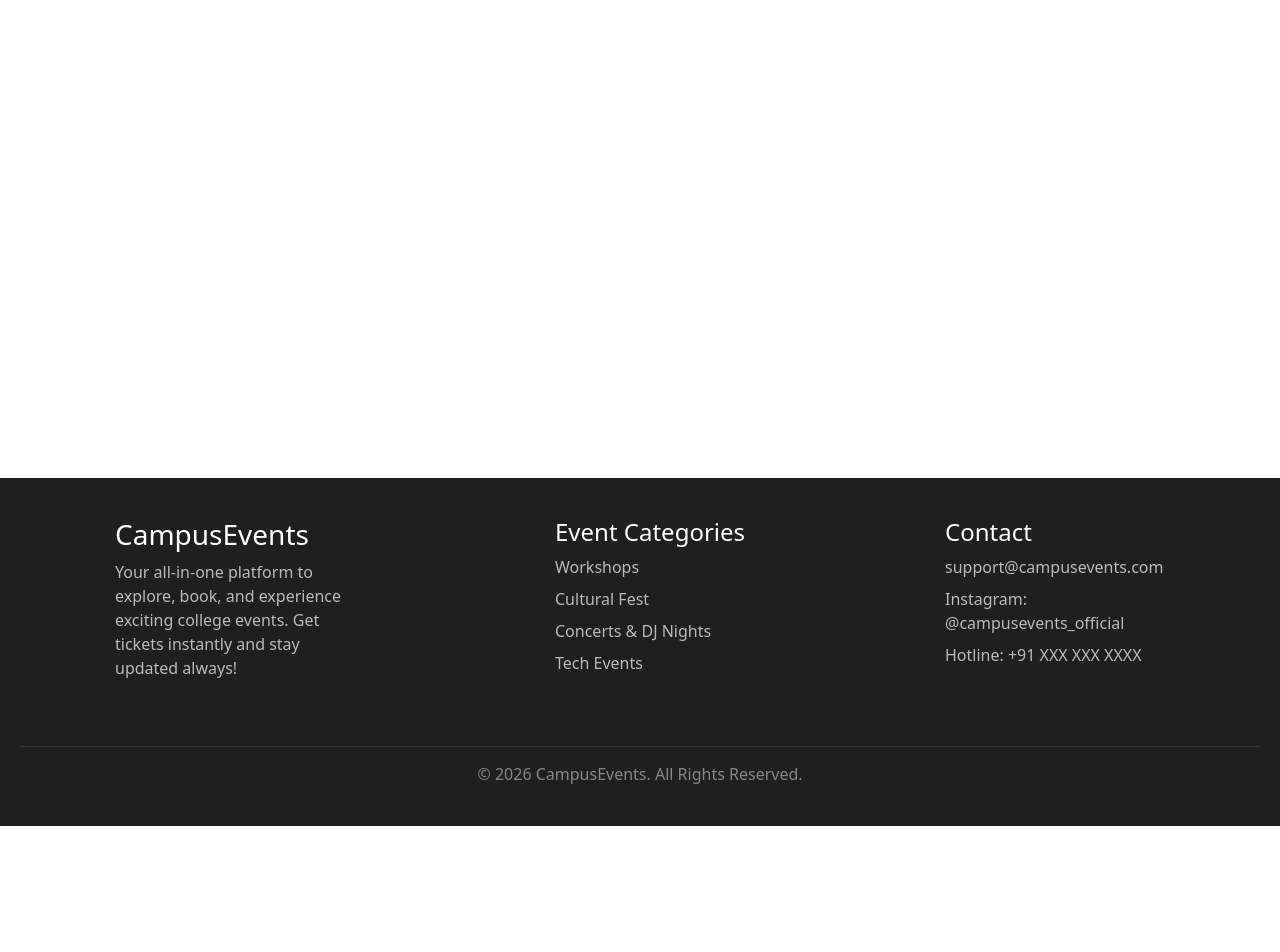
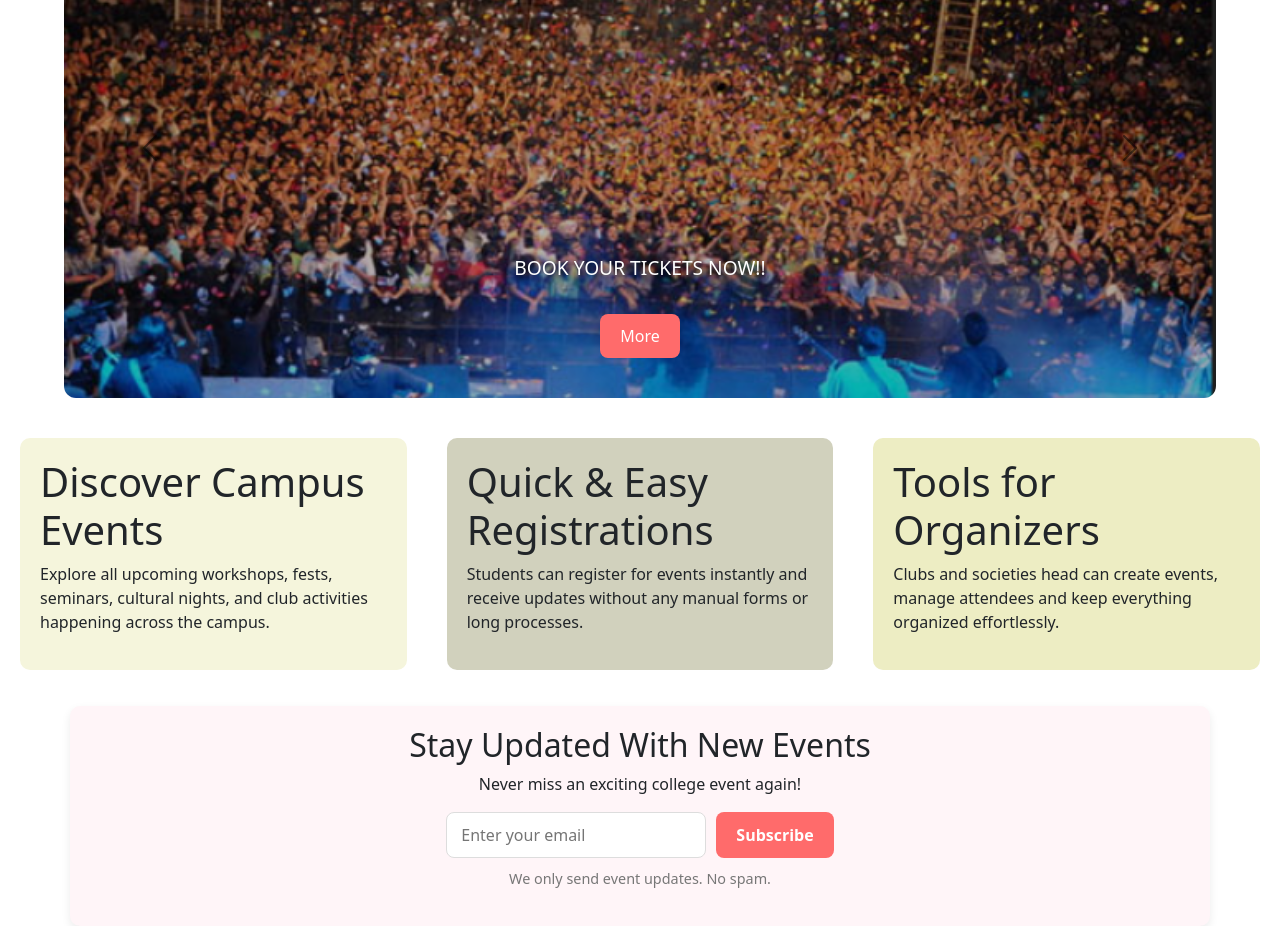
Before and after one commit to AYUSHI-DUBEY-25/CampusConnect, a React (Vite) app in the folder clg/: page / in a window 1280 px wide. Shown: the part 180-1132 px from the top of the page. Before the commit the page ends 1006 px from the top, so only its background shows below. Built offline with nearby package versions, Linux system fonts and the light colour scheme; no server answers.

Commit message:
fix: events layout grid

```diff
--- a/clg/src/pages/Home.jsx
+++ b/clg/src/pages/Home.jsx
@@ -727,79 +727,219 @@
 //     </Layout>
 //   );
 // }
-import React, { useEffect, useState } from "react";
+
+import React, { useState } from "react";
 import Layout from "../components/Layouts/Layout";
-import axios from "axios";
+import event1 from "../assets/image/event1.png";
+import event2 from "../assets/image/event2.png";
+import event3 from "../assets/image/event3.png";
+import event4 from "../assets/image/event4.png";
+import drama from "../assets/image/drama.png";
+import sports from "../assets/image/sports.png";
+import dance from "../assets/image/dance.png";
+import art from "../assets/image/art.png";
+import music from "../assets/image/music.png";
+import code from "../assets/image/code.png";
 import toast from "react-hot-toast";
 
-const Events = () => {
-  const [events, setEvents] = useState([]);
+export default function Home() {
+  const [subscriberEmail, setSubscriberEmail] = useState("");
+  const [subLoading, setSubLoading] = useState(false);
 
-  const getAllEvents = async () => {
+  const handleSubscribe = async () => {
+    const email = subscriberEmail.trim();
+    if (!email || !/^\S+@\S+\.\S+$/.test(email)) {
+      toast.error("Please enter a valid email.");
+      return;
+    }
+
+    setSubLoading(true);
     try {
-      const { data } = await axios.get(
-        `${import.meta.env.VITE_BACKEND_URL}/api/v1/event/event-list/1`
+      const resp = await fetch(
+        `${import.meta.env.VITE_BACKEND_URL}/api/subscribe`,
+        {
+          method: "POST",
+          headers: { "Content-Type": "application/json" },
+          body: JSON.stringify({ email }),
+        }
       );
-      if (data?.success) {
-        setEvents(data.events);
+
+      const text = await resp.text();
+      let data = null;
+      if (text) {
+        try {
+          data = JSON.parse(text);
+        } catch {
+          data = { message: text };
+        }
       }
-    } catch (error) {
-      console.error(error);
-      toast.error("Failed to load events");
+
+      if (resp.ok) {
+        toast.success(data?.message || "Subscribed!");
+        setSubscriberEmail("");
+      } else {
+        toast.error(data?.message || "Subscription failed");
+      }
+    } catch (err) {
+      console.error(err);
+      toast.error("Network error. Try again later.");
+    } finally {
+      setSubLoading(false);
     }
   };
 
-  useEffect(() => {
-    getAllEvents();
-  }, []);
+  return (
+    <Layout title="CampusConnect — Home">
+      <div className="main">
 
-  return (
-    <Layout title="All Events">
-      <div className="container mt-4">
-        <h2 className="text-center mb-4">All Events</h2>
+        {/* CAROUSEL */}
+        <div
+          id="demo"
+          className="carousel slide"
+          data-bs-ride="carousel"
+          style={{ maxWidth: "90%", margin: "20px auto" }}
+        >
+          <div className="carousel-inner">
 
-        <div className="row g-4">
-          {events.map((e) => (
-            <div key={e._id} className="col-12 col-md-6 col-lg-4">
-              <div className="card h-100 shadow-sm border-0">
-
-                {/* IMAGE */}
+            {[event1, event2, event3, event4].map((img, idx) => (
+              <div
+                key={idx}
+                className={`carousel-item ${idx === 0 ? "active" : ""}`}
+              >
                 <img
-                  src={`${import.meta.env.VITE_BACKEND_URL}/api/v1/event/event-photo/${e._id}`}
-                  alt={e.name}
-                  className="card-img-top"
+                  src={img}
+                  alt="Home"
                   style={{
-                    height: "220px",
+                    width: "100%",
+                    height: "500px",
                     objectFit: "cover",
+                    filter: "brightness(70%)",
+                    borderRadius: "12px",
                   }}
                 />
 
-                {/* BODY */}
-                <div className="card-body d-flex flex-column">
-                  <h5 className="card-title">{e.name}</h5>
-
-                  <p className="card-text text-muted">
-                    {e.description?.substring(0, 80)}...
+                <div className="carousel-caption text-center">
+                  <p
+                    style={{
+                      fontSize: "1.2rem",
+                      fontWeight: 500,
+                      marginTop: "10px",
+                      textShadow: "0 3px 6px rgba(0,0,0,0.6)",
+                    }}
+                  >
+                    BOOK YOUR TICKETS NOW!!
                   </p>
 
-                  {/* BUTTONS FIXED AT BOTTOM */}
-                  <div className="mt-auto d-flex gap-2">
-                    <button className="btn btn-danger btn-sm w-50">
-                      More Details
-                    </button>
-                    <button className="btn btn-outline-danger btn-sm w-50">
-                      Add to Cart
-                    </button>
-                  </div>
+                  <button
+                    style={{
+                      padding: "10px 20px",
+                      backgroundColor: "#ff6b6b",
+                      border: "none",
+                      borderRadius: "8px",
+                      fontSize: "1rem",
+                      color: "white",
+                      marginTop: "15px",
+                      cursor: "pointer",
+                    }}
+                    onClick={() => (window.location.href = "/events")}
+                  >
+                    More
+                  </button>
                 </div>
+              </div>
+            ))}
 
-              </div>
-            </div>
-          ))}
+          </div>
+
+          <button
+            className="carousel-control-prev"
+            type="button"
+            data-bs-target="#demo"
+            data-bs-slide="prev"
+          >
+            <span
+              className="carousel-control-prev-icon"
+              style={{ filter: "invert(1)" }}
+            />
+          </button>
+
+          <button
+            className="carousel-control-next"
+            type="button"
+            data-bs-target="#demo"
+            data-bs-slide="next"
+          >
+            <span
+              className="carousel-control-next-icon"
+              style={{ filter: "invert(1)" }}
+            />
+          </button>
         </div>
+
+        {/* INFO BOXES */}
+        <div className="main" style={{ display: "flex" }}>
+          <div className="container" style={{ backgroundColor: "beige", padding: 20, margin: 20, borderRadius: 10 }}>
+            <h1>Discover Campus Events</h1>
+            <p>Explore all upcoming workshops, fests, seminars, cultural nights, and club activities happening across the campus.</p>
+          </div>
+
+          <div className="container" style={{ backgroundColor: "rgb(209,209,189)", padding: 20, margin: 20, borderRadius: 10 }}>
+            <h1>Quick & Easy Registrations</h1>
+            <p>Students can register for events instantly and receive updates without any manual forms or long processes.</p>
+          </div>
+
+          <div className="container" style={{ backgroundColor: "rgb(237,237,195)", padding: 20, margin: 20, borderRadius: 10 }}>
+            <h1>Tools for Organizers</h1>
+            <p>Clubs and societies head can create events, manage attendees and keep everything organized effortlessly.</p>
+          </div>
+        </div>
+
+        {/* SUBSCRIBE */}
+        <div
+          className="container mt-3"
+          style={{
+            padding: "20px",
+            borderRadius: "10px",
+            textAlign: "center",
+            backgroundColor: "#fff5f8",
+            boxShadow: "0 4px 10px rgba(0,0,0,0.08)",
+          }}
+        >
+          <h2>Stay Updated With New Events</h2>
+          <p>Never miss an exciting college event again!</p>
+
+          <div style={{ display: "flex", justifyContent: "center", gap: 10, flexWrap: "wrap" }}>
+            <input
+              type="email"
+              placeholder="Enter your email"
+              value={subscriberEmail}
+              onChange={(e) => setSubscriberEmail(e.target.value)}
+              style={{ padding: "10px 14px", borderRadius: 8, border: "1px solid #ddd", width: 260 }}
+            />
+
+            <button
+              onClick={handleSubscribe}
+              disabled={subLoading}
+              style={{
+                padding: "10px 20px",
+                borderRadius: 8,
+                border: "none",
+                backgroundColor: "#ff6b6b",
+                color: "white",
+                fontWeight: "bold",
+                cursor: subLoading ? "not-allowed" : "pointer",
+              }}
+            >
+              {subLoading ? "Subscribing..." : "Subscribe"}
+            </button>
+          </div>
+
+          <p style={{ marginTop: 10, fontSize: "0.9rem", color: "#777" }}>
+            We only send event updates. No spam.
+          </p>
+        </div>
+
       </div>
     </Layout>
   );
-};
-
-export default Events;
+}
```
